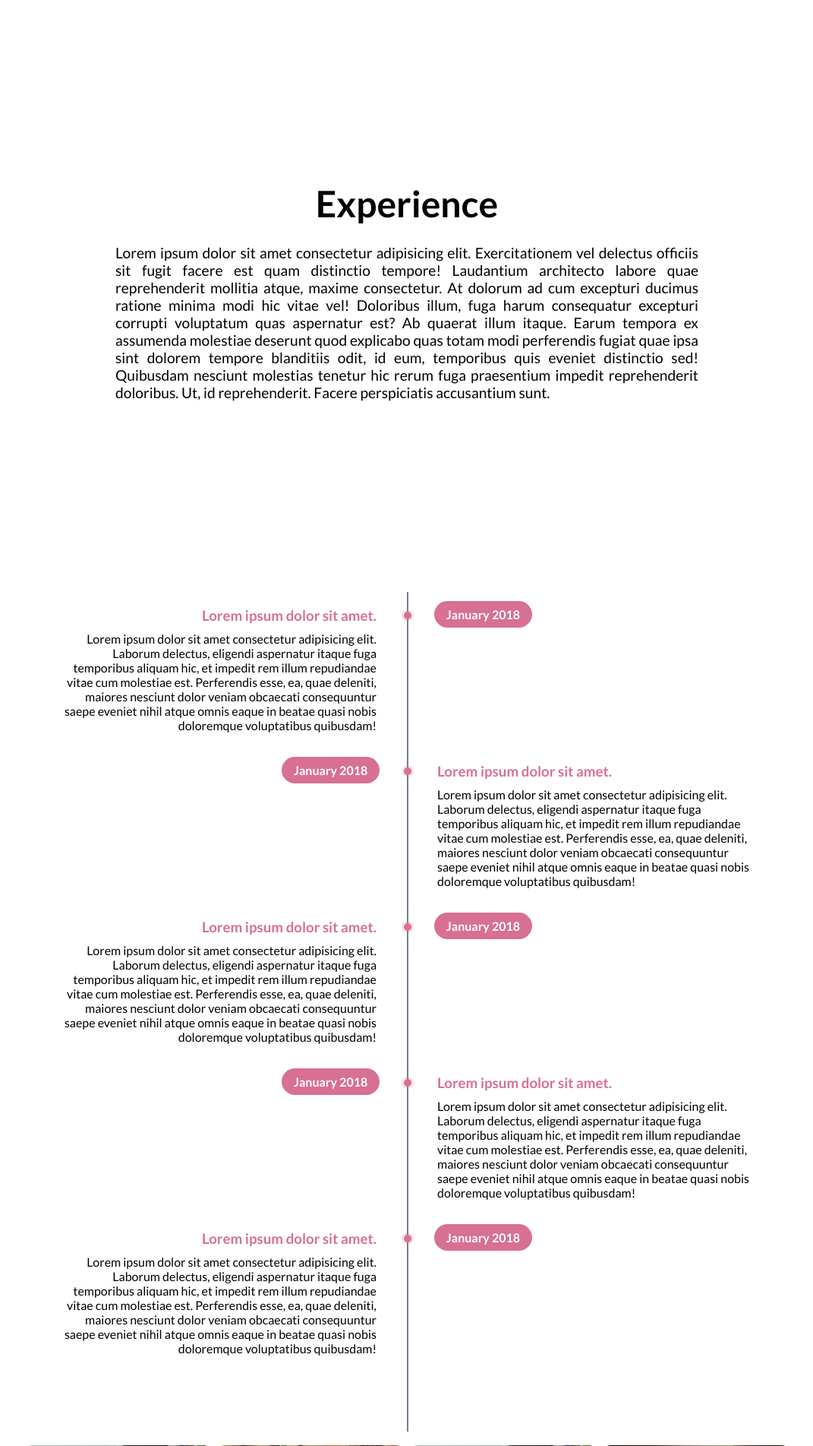
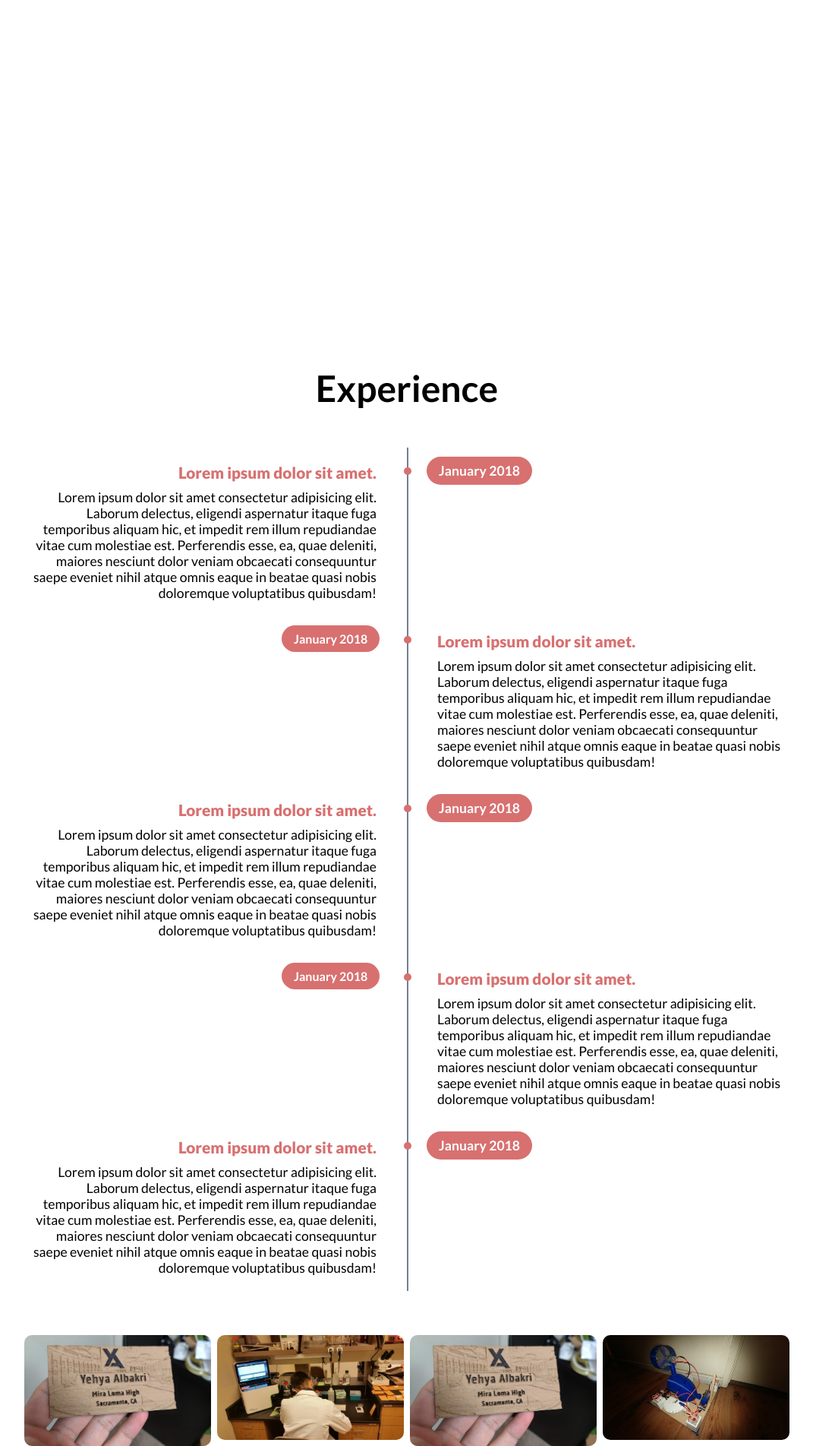
Before and after one commit to YA9/personal-website, a Flask app: page / in a window 1280 px wide. Shown: the part 893-2796 px from the top of the page at 76% size, without its empty margins (104-1175 px from the left). Run offline with Flask 2, Linux system fonts and the light colour scheme.

Commit message:
polished generic timeline

```diff
--- a/static/css/styles.css
+++ b/static/css/styles.css
@@ -1,4 +1,4 @@
-@import url("https://fonts.googleapis.com/css2?family=Lato:wght@400;700&display=swap");
+@import url("https://fonts.googleapis.com/css2?family=Lato:wght@300;400;700;900&display=swap");
 /* @font-face {
   font-family: "custom";
   src: url("https://fonts.googleapis.com/css2?family=Lato:wght@400;700&display=swap");
@@ -219,7 +219,7 @@
   /* font-family: "custom bold"; */
 }
 .about_page {
-  height: 500px;
+  /* height: 500px; */
   text-align: center;
   padding-top: 50px;
   color: black;
@@ -256,17 +256,18 @@
 }
 
 .experience_page {
-  height: 500px;
+  /* height: 500px; */
   text-align: center;
-  padding-top: 50px;
+  padding-top: 500px;
   color: black;
   margin: 0 auto;
   width: 60%;
+  /* border: 2px solid red; */
 }
 
 .experience_page h1 {
   font-size: 3em;
-  padding-bottom: 25px;
+  /* padding-bottom: 25px; */
   /* font-family: "custom bold"; */
 }
 
@@ -387,9 +388,16 @@
 /* TIMELINE START */
 .timeline {
   position: relative;
-  margin: 50px auto;
-  width: 1000px;
-  padding: 40px 0;
+  float: right;
+  /* margin: 50px 100px 50px 100px; */
+  margin: 50px 0;
+  padding: 0 100px;
+  /* margin: 50px auto; */
+  width: 100%;
+  max-width: 1300px;
+
+  /* padding: 40px 0; */
+  /* border: 2px solid red; */
 }
 
 .timeline::before {
@@ -432,9 +440,9 @@
   right: -6px;
   width: 10px;
   height: 10px;
-  background: palevioletred;
+  background: rgb(216, 112, 112);
   border-radius: 50%;
-  box-shadow: 0 0 0 3px rgba(216, 112, 147, 0.2);
+  /* box-shadow: 0 0 0 3px rgba(216, 112, 147, 0.2); */
 }
 
 .timeline ul li:nth-child(even)::before {
@@ -444,17 +452,20 @@
   left: -4px;
   width: 10px;
   height: 10px;
-  background: palevioletred;
+  background: rgb(216, 112, 112);
   border-radius: 50%;
-  box-shadow: 0 0 0 3px rgba(216, 112, 147, 0.2);
+  /* box-shadow: 0 0 0 3px rgba(216, 112, 147, 0.2); */
 }
 
 .timeline ul li h3 {
-  font-weight: 600;
-  color: rgba(216, 112, 147, 1);
+  font-size: 1.3em;
+  font-weight: 900;
+  /* color: rgb(84, 96, 109); */
+  color: rgb(216, 112, 112);
 }
 
 .timeline ul li p {
+  font-size: 1.1em;
   margin: 10px 0 0;
 }
 
@@ -463,9 +474,10 @@
   top: 12px;
   right: -165px;
   padding: 8px 16px;
-  background: rgba(216, 112, 147, 1);
+  background: rgb(216, 112, 112);
   color: white;
-  border-radius: 18px;
+  font-size: 1.1em;
+  border-radius: 50px;
   /* box-shadow: 0 0 0 3px rgba(216, 112, 147, 0.2); */
 }
 
@@ -474,7 +486,7 @@
   top: 12px;
   left: -165px;
   padding: 8px 16px;
-  background: rgba(216, 112, 147, 1);
+  background: rgb(216, 112, 112);
   color: white;
   border-radius: 18px;
   /* box-shadow: 0 0 0 3px rgba(216, 112, 147, 0.2); */
--- a/templates/home.html
+++ b/templates/home.html
@@ -65,7 +65,7 @@
     <div id="experience">
       <div class="experience_page">
         <h1>Experience</h1>
-        <p id="experience_p">
+        <!-- <p id="experience_p">
           Lorem ipsum dolor sit amet consectetur adipisicing elit.
           Exercitationem vel delectus officiis sit fugit facere est quam
           distinctio tempore! Laudantium architecto labore quae reprehenderit
@@ -78,7 +78,7 @@
           distinctio sed! Quibusdam nesciunt molestias tenetur hic rerum fuga
           praesentium impedit reprehenderit doloribus. Ut, id reprehenderit.
           Facere perspiciatis accusantium sunt.
-        </p>
+        </p> -->
       </div>
       <!-- start timeline -->
       <div class="timeline">
@@ -167,6 +167,7 @@
         </ul>
       </div>
       <!-- end timeline -->
+      <!-- begin gallery -->
       <div class="experience_photos_row">
         <div class="experience_photos_col">
           <img src="../static/images/processed/card.jpg" alt="" class="popup" />
@@ -222,6 +223,7 @@
           </div>
         </div>
       </div>
+      <!-- end gallery -->
     </div>
     <br /><br /><br /><br /><br /><br /><br /><br /><br /><br /><br /><br /><br /><br /><br /><br /><br /><br /><br /><br /><br /><br /><br /><br /><br /><br /><br /><br /><br /><br /><br /><br /><br /><br /><br /><br /><br /><br /><br /><br /><br /><br /><br /><br /><br /><br /><br /><br /><br /><br /><br /><br /><br /><br /><br /><br /><br /><br /><br /><br /><br /><br /><br /><br /><br /><br /><br /><br /><br /><br /><br /><br /><br /><br /><br /><br /><br /><br /><br /><br /><br /><br /><br /><br /><br /><br /><br /><br /><br /><br /><br /><br /><br /><br /><br /><br /><br /><br /><br /><br /><br /><br /><br /><br /><br /><br /><br /><br /><br /><br /><br /><br /><br /><br /><br /><br /><br /><br /><br /><br /><br /><br /><br /><br /><br /><br /><br /><br />
     <!-- </body> -->
```
